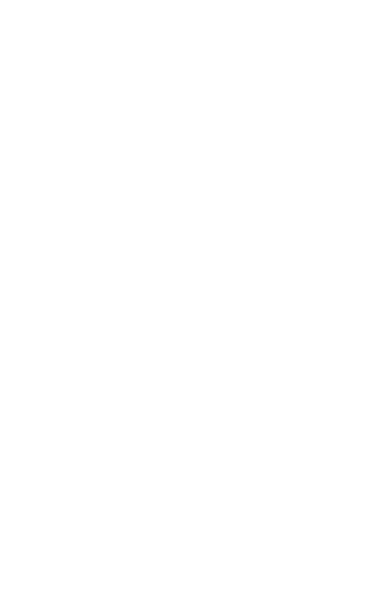
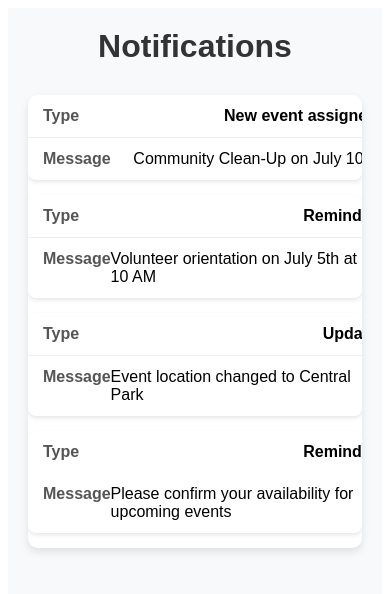
Before and after one commit to Aisulu-Tulyeujan/volunteer, a React (Create React App) app: page /notifications in a window 390 px wide. Before the commit this address had no page. Shown: the top 594 px of the page. Built offline with nearby package versions, Linux system fonts and the light colour scheme; the HTML template or start-up script is replaced by a standard one.

Commit message:
notifications

```diff
--- a/src/App.js
+++ b/src/App.js
@@ -6,6 +6,7 @@
 import AdminLayout from "./components/admin/AdminLayout";
 import VolunteerHistory from "./components/admin/VolunteerHistory";
 import VolunteerMatch from "./components/admin/VolunteerMatch";
+import Notifications from "./components/Notifications";
 import "./styles.css";
 
 export default function App() {
@@ -20,6 +21,7 @@
             <Route path="volunteerHistory" element={<VolunteerHistory />} />
             <Route path="match" element={<VolunteerMatch />} />
           </Route>
+          <Route path="/notifications" element={<Notifications />} />
         </Routes>
       </div>
     </Router>
--- /dev/null
+++ b/src/components/Notifications.css
@@ -0,0 +1,105 @@
+/* Notifications.css */
+
+/* Page container */
+#notifications-page {
+  font-family: Arial, Helvetica, sans-serif;
+  background-color: #f8f9fa;
+  min-height: 100vh;
+  padding: 20px;
+}
+
+/* Header */
+#notifications-header {
+  text-align: center;
+  margin-bottom: 30px;
+}
+
+#notifications-header h1 {
+  font-size: 2rem;
+  color: #333;
+  margin: 0;
+}
+
+/* Table styling */
+.notifications-table {
+  width: 100%;
+  max-width: 800px;
+  margin: 0 auto;
+  border-collapse: collapse;
+  background-color: #fff;
+  box-shadow: 0 4px 8px rgba(0, 0, 0, 0.1);
+  border-radius: 10px;
+  overflow: hidden;
+}
+
+.notifications-table th,
+.notifications-table td {
+  padding: 15px 20px;
+  text-align: left;
+  border-bottom: 1px solid #ddd;
+}
+
+.notifications-table th {
+  background-color: #ECBDC4;
+  color: white;
+  font-weight: bold;
+  text-transform: uppercase;
+  letter-spacing: 0.05em;
+}
+
+.notifications-table tr:last-child td {
+  border-bottom: none;
+}
+
+/* Hover effect */
+.notifications-table tbody tr:hover {
+  background-color: #f1f1f1;
+  cursor: pointer;
+}
+
+/* Notification type column */
+.notifications-table td:first-child {
+  font-weight: bold;
+  color: black;
+}
+
+/* Responsive */
+@media (max-width: 600px) {
+  .notifications-table,
+  .notifications-table thead,
+  .notifications-table tbody,
+  .notifications-table th,
+  .notifications-table td,
+  .notifications-table tr {
+    display: block;
+    width: 100%;
+  }
+
+  .notifications-table thead {
+    display: none;
+  }
+
+  .notifications-table tr {
+    margin-bottom: 15px;
+    background-color: #fff;
+    border-radius: 8px;
+    box-shadow: 0 2px 4px rgba(0, 0, 0, 0.1);
+  }
+
+  .notifications-table td {
+    display: flex;
+    justify-content: space-between;
+    padding: 12px 15px;
+    border-bottom: 1px solid #eee;
+  }
+
+  .notifications-table td::before {
+    content: attr(data-label);
+    font-weight: bold;
+    color: #555;
+  }
+
+  .notifications-table td:last-child {
+    border-bottom: none;
+  }
+}
--- a/src/components/Notifications.js
+++ b/src/components/Notifications.js
@@ -1,9 +1,36 @@
 import React from "react";
+import "./Notifications.css";
 
 export default function Notifications() {
+  let notifications = [
+    [["New event assigned"], ["Community Clean-Up on July 10th"]],
+    [["Reminder"], ["Volunteer orientation on July 5th at 10 AM"]],
+    [["Update"], ["Event location changed to Central Park"]],
+    [["Reminder"], ["Please confirm your availability for upcoming events"]],
+  ];
   return (
-    <div>
-      <h2>Notifications</h2>
+    <div id="notifications-page">
+      <header id="notifications-header">
+        <h1>Notifications</h1>
+      </header>
+      <main>
+        <table className="notifications-table">
+          <thead>
+            <tr>
+              <th>Type</th>
+              <th>Message</th>
+            </tr>
+          </thead>
+          <tbody>
+            {notifications.map((note, index) => (
+              <tr key={index}>
+                <td data-label="Type">{note[0]}</td>
+                <td data-label="Message">{note[1]}</td>
+              </tr>
+            ))}
+          </tbody>
+        </table>
+      </main>
     </div>
   );
 }
--- a/src/components/admin/AdminLayout.js
+++ b/src/components/admin/AdminLayout.js
@@ -25,6 +25,14 @@
           </li>
           <li>
             <NavLink
+              to="/admin/notifications"
+              className={({ isActive }) => isActive ? "nav-link active" : "nav-link"}
+            >
+              Notifications
+            </NavLink>
+          </li>
+          <li>
+            <NavLink
               to="/admin/Logout"
               className={({ isActive }) => isActive ? "nav-link active" : "nav-link"}
             >
```
